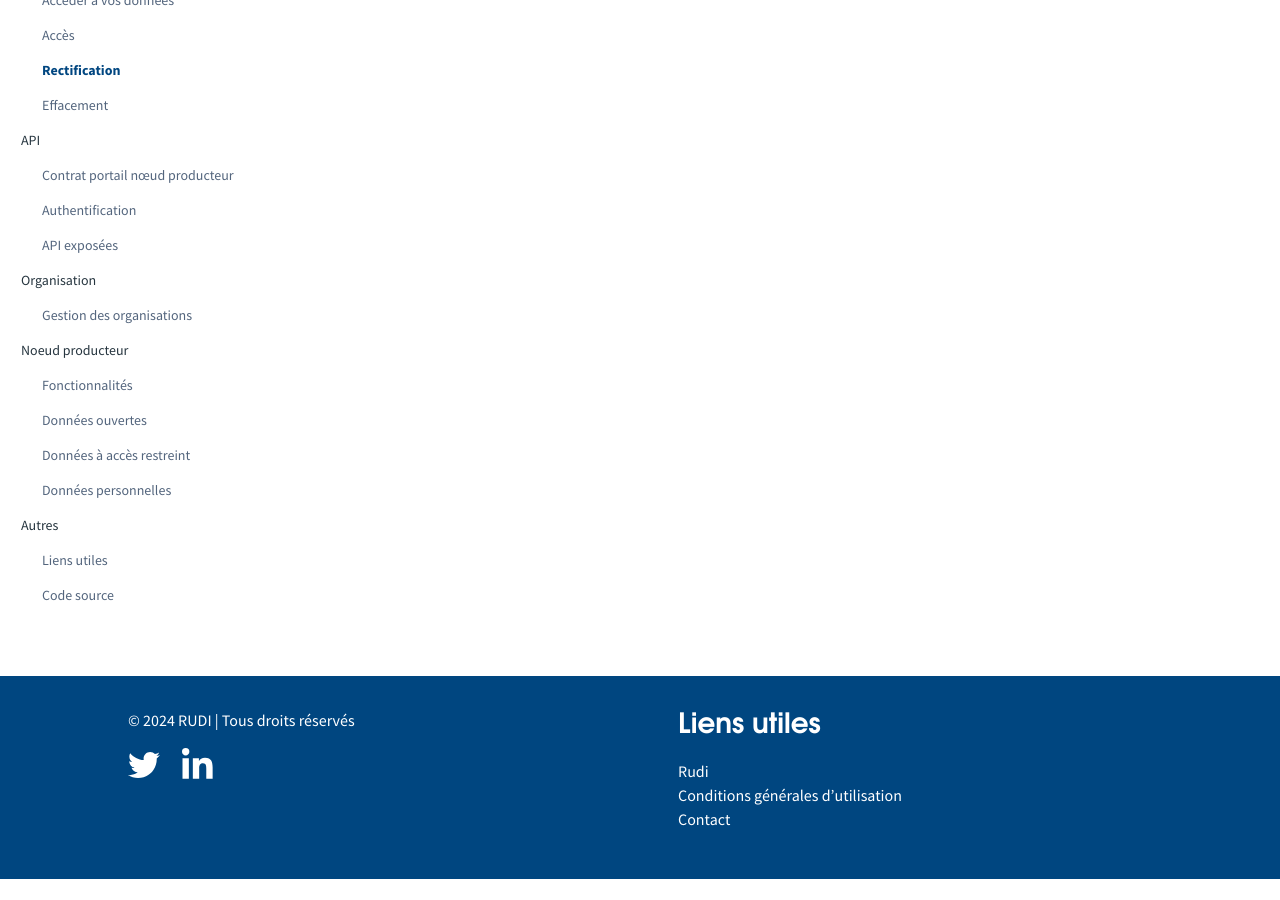
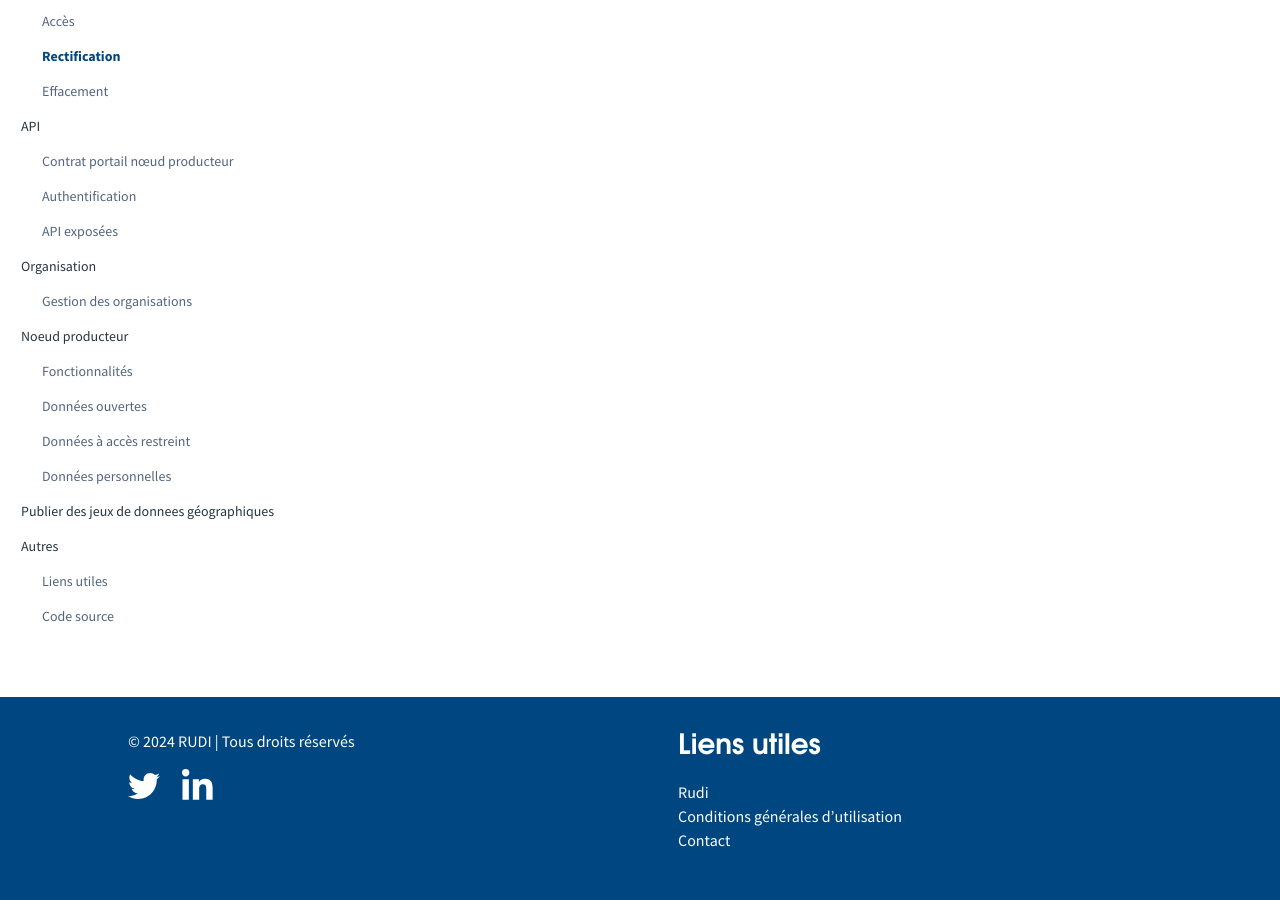
Before and after one commit to sigrennesmetropole/rudi_documentation, a Jekyll site: the page built from articles/_donnees_personnelles/rectification.md, in a window 1280 px wide and 900 px high, scrolled down 1010 px. Built offline with Jekyll 4.4.1, drawn with Linux system fonts in a browser that asks for light colours; before the commit the page ends 1889 px from its top, so only the background shows below that.

Commit message:
Update _config.yml

```diff
--- a/_config.yml
+++ b/_config.yml
@@ -73,9 +73,9 @@
     title: Noeud producteur
     output: true
 
-  Jeux_de_données_geo:
+  Jeux_de_donnees_geo:
     order: 9
-    title: Publier des jeux de données géographiques
+    title: Publier des jeux de donnees géographiques
     output: true
 
   autres:
```
